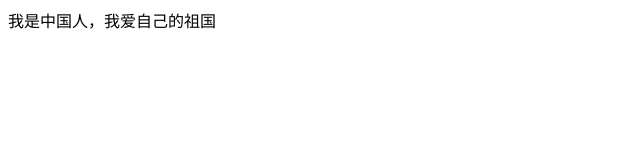
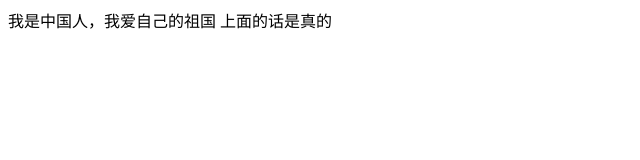
Before and after one commit to Hickey-Sun/test2, a plain HTML site: page index.html in a window 1280 px wide. Shown: the whole page, without its empty margins (0-640 px from the left). Drawn offline with Linux system fonts and the light colour scheme.

Commit message:
我添加了一行

```diff
--- a/index.html
+++ b/index.html
@@ -9,6 +9,7 @@
 <body>
     <div>
         我是中国人，我爱自己的祖国
+        上面的话是真的
     </div>
 </body>
 </html>
```
